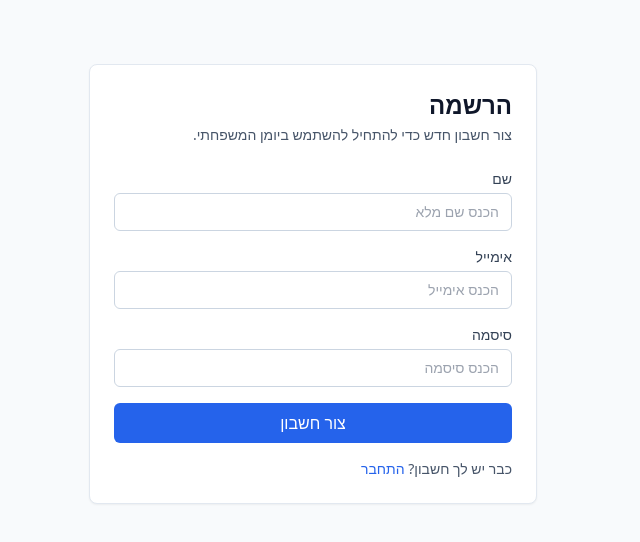
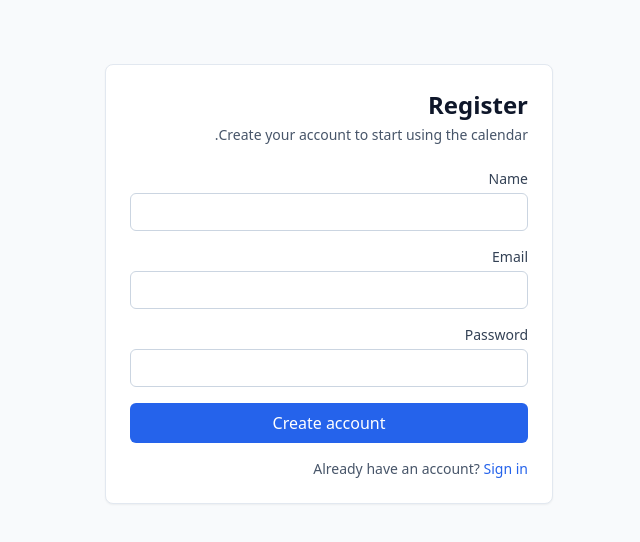
Before and after one commit to ToviKn/family_heb_calendar_api, a React (Vite) app in the folder frontend/: page /register in a window 1280 px wide. Shown: the top 542 px of the page, without its empty margins (434-1074 px from the left). Built offline with nearby package versions, Linux system fonts and the light colour scheme; no server answers.

Commit message:
Revert "translate Register"
This reverts commit 4116ad5a7cb77736e91c1a9848df9011e3003bc2.

```diff
--- a/frontend/src/lib/i18n/locales/en/common.json
+++ b/frontend/src/lib/i18n/locales/en/common.json
@@ -19,20 +19,9 @@
     "sign_in": "Sign in",
     "signing_in": "Signing in...",
     "no_account": "Don't have an account?",
-    "create_account": "Create account",
-
-    "register": "Register",
-    "register_description": "Create your account to start using the calendar.",
-    "name": "Name",
-    "name_placeholder": "Enter full name",
-    "email": "Email",
-    "email_placeholder": "Enter email",
-    "creating_account": "Creating account...",
-    "already_have_account": "Already have an account?",
-
+    "create_account": "Create one",
     "errors": {
-      "login_failed": "Login failed. Please check your credentials.",
-      "register_failed": "Registration failed. Please verify your details and try again."
+      "login_failed": "Login failed. Please check your credentials."
     }
   }
 }
--- a/frontend/src/lib/i18n/locales/he/common.json
+++ b/frontend/src/lib/i18n/locales/he/common.json
@@ -20,19 +20,8 @@
     "signing_in": "מתחבר...",
     "no_account": "אין לך חשבון?",
     "create_account": "צור חשבון",
-
-    "register": "הרשמה",
-    "register_description": "צור חשבון חדש כדי להתחיל להשתמש ביומן המשפחתי.",
-    "name": "שם",
-    "name_placeholder": "הכנס שם מלא",
-    "email": "אימייל",
-    "email_placeholder": "הכנס אימייל",
-    "creating_account": "יוצר חשבון...",
-    "already_have_account": "כבר יש לך חשבון?",
-
     "errors": {
-      "login_failed": "ההתחברות נכשלה. בדוק את פרטי ההתחברות.",
-      "register_failed": "ההרשמה נכשלה. בדוק את הפרטים ונסה שוב."
+      "login_failed": "ההתחברות נכשלה. בדוק את פרטי ההתחברות."
     }
   }
 }
--- a/frontend/src/pages/RegisterPage.tsx
+++ b/frontend/src/pages/RegisterPage.tsx
@@ -1,12 +1,9 @@
 import { FormEvent, useState } from 'react';
-import { useTranslation } from 'react-i18next';
 import { Link, useNavigate } from 'react-router-dom';
 
 import { useAuth } from '../features/auth/AuthContext';
 
 export function RegisterPage() {
-  const { t } = useTranslation();
-
   const [email, setEmail] = useState('');
   const [name, setName] = useState('');
   const [password, setPassword] = useState('');
@@ -25,7 +22,7 @@ export function RegisterPage() {
       await register({ email, name, password });
       navigate('/login', { replace: true });
     } catch {
-      setError(t('auth.errors.register_failed'));
+      setError('Registration failed. Please verify your details and try again.');
     } finally {
       setIsSubmitting(false);
     }
@@ -33,17 +30,14 @@ export function RegisterPage() {
 
   return (
     <section className="mx-auto mt-16 w-full max-w-md rounded-lg border border-slate-200 bg-white p-6 shadow-sm">
-      <h1 className="text-2xl font-semibold text-slate-900">
-        {t('auth.register')}</h1>
-      <p className="mt-1 text-sm text-slate-600">
-        {t('auth.register_description')}</p>
+      <h1 className="text-2xl font-semibold text-slate-900">Register</h1>
+      <p className="mt-1 text-sm text-slate-600">Create your account to start using the calendar.</p>
 
       <form className="mt-6 space-y-4" onSubmit={handleSubmit}>
         <label className="block text-sm font-medium text-slate-700">
-          {t('auth.name')}
+          Name
           <input
             className="mt-1 w-full rounded-md border border-slate-300 px-3 py-2 outline-none focus:border-blue-500"
-            placeholder={t('auth.name_placeholder')}
             value={name}
             onChange={(event) => setName(event.target.value)}
             required
@@ -51,11 +45,10 @@ export function RegisterPage() {
         </label>
 
         <label className="block text-sm font-medium text-slate-700">
-          {t('auth.email')}
+          Email
           <input
             className="mt-1 w-full rounded-md border border-slate-300 px-3 py-2 outline-none focus:border-blue-500"
             type="email"
-            placeholder={t('auth.email_placeholder')}
             value={email}
             onChange={(event) => setEmail(event.target.value)}
             required
@@ -63,11 +56,10 @@ export function RegisterPage() {
         </label>
 
         <label className="block text-sm font-medium text-slate-700">
-          {t('auth.password')}
+          Password
           <input
             className="mt-1 w-full rounded-md border border-slate-300 px-3 py-2 outline-none focus:border-blue-500"
             type="password"
-            placeholder={t('auth.password_placeholder')}
             value={password}
             onChange={(event) => setPassword(event.target.value)}
             required
@@ -81,14 +73,14 @@ export function RegisterPage() {
           type="submit"
           disabled={isSubmitting}
         >
-          {isSubmitting ? t('auth.creating_account') : t('auth.create_account')}
+          {isSubmitting ? 'Creating account...' : 'Create account'}
         </button>
       </form>
 
       <p className="mt-4 text-sm text-slate-600">
-        {t('auth.already_have_account')}{' '}
+        Already have an account?{' '}
         <Link className="text-blue-600 hover:text-blue-700" to="/login">
-          {t('auth.sign_in')}
+          Sign in
         </Link>
       </p>
     </section>
```
